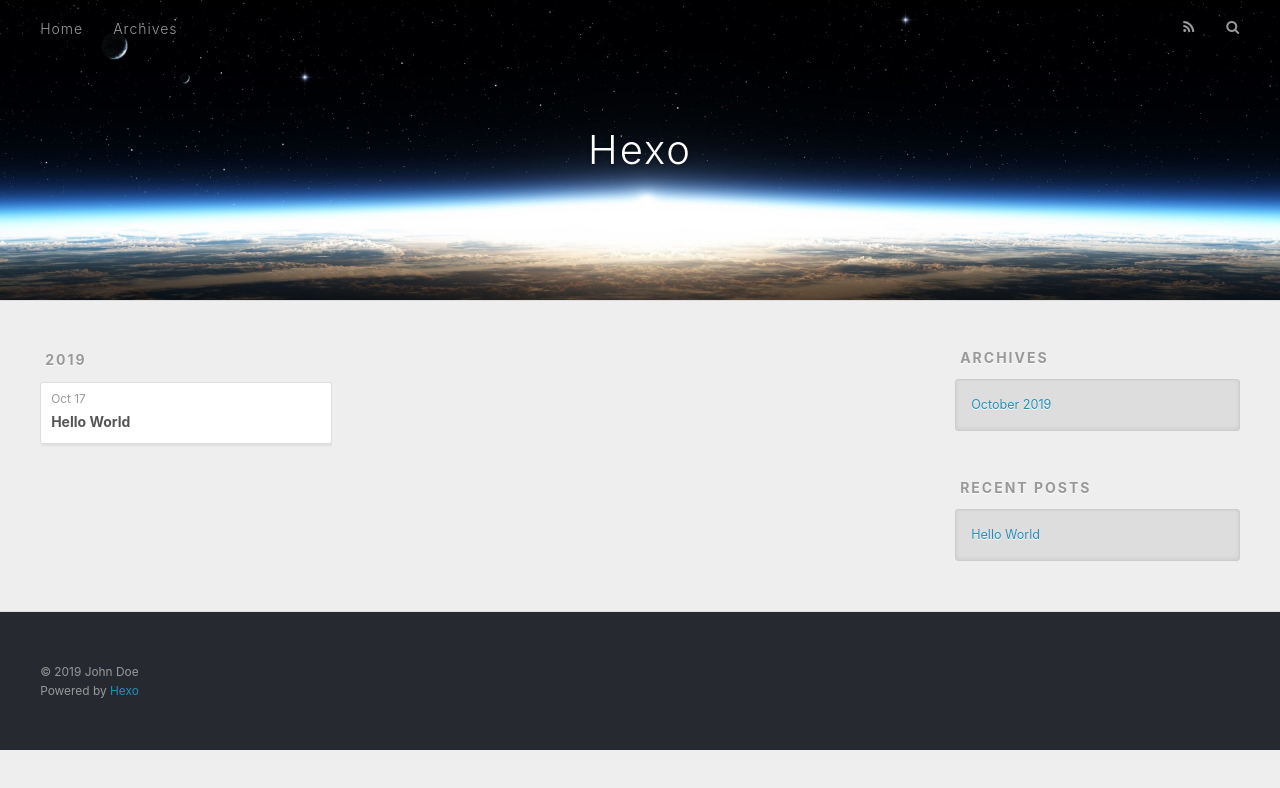
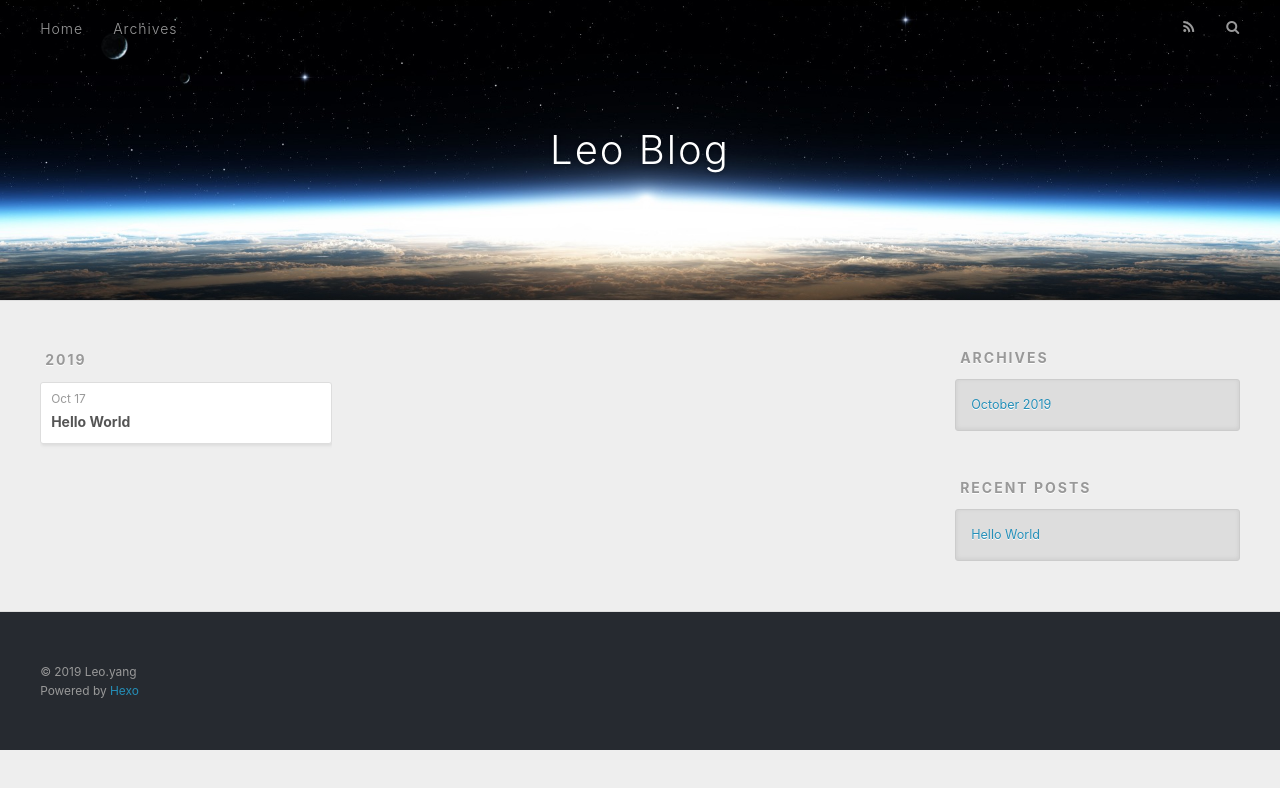
Before and after one commit to Seayss/Seayss.github.io, a plain HTML site: page archives/2019/10/index.html in a window 1280 px wide. Drawn offline with nearby package versions, Linux system fonts and the light colour scheme.

Commit message:
Site updated: 2019-10-17 16:50:26

```diff
--- a/archives/2019/10/index.html
+++ b/archives/2019/10/index.html
@@ -5,16 +5,16 @@
 
 
 
-  <title>Archives: 2019/10 | Hexo</title>
+  <title>Archives: 2019/10 | Leo Blog</title>
   <meta name="viewport" content="width=device-width, initial-scale=1, maximum-scale=1">
   <meta property="og:type" content="website">
-<meta property="og:title" content="Hexo">
+<meta property="og:title" content="Leo Blog">
 <meta property="og:url" content="http:&#x2F;&#x2F;yoursite.com&#x2F;archives&#x2F;2019&#x2F;10&#x2F;index.html">
-<meta property="og:site_name" content="Hexo">
+<meta property="og:site_name" content="Leo Blog">
 <meta property="og:locale" content="en">
 <meta name="twitter:card" content="summary">
 
-    <link rel="alternate" href="/atom.xml" title="Hexo" type="application/atom+xml">
+    <link rel="alternate" href="/atom.xml" title="Leo Blog" type="application/atom+xml">
 
 
     <link rel="icon" href="/favicon.png">
@@ -33,7 +33,7 @@
   <div id="header-outer" class="outer">
     <div id="header-title" class="inner">
       <h1 id="logo-wrap">
-        <a href="/" id="logo">Hexo</a>
+        <a href="/" id="logo">Leo Blog</a>
       </h1>
 
     </div>
@@ -138,7 +138,7 @@
 
   <div class="outer">
     <div id="footer-info" class="inner">
-      &copy; 2019 John Doe<br>
+      &copy; 2019 Leo.yang<br>
       Powered by <a href="http://hexo.io/" target="_blank">Hexo</a>
     </div>
   </div>
```
Also changed, not shown: 2019/10/17/hello-world/index.html (+5 -5 lines), archives/2019/index.html (+6 -6 lines), archives/index.html (+6 -6 lines), index.html (+6 -6 lines).
